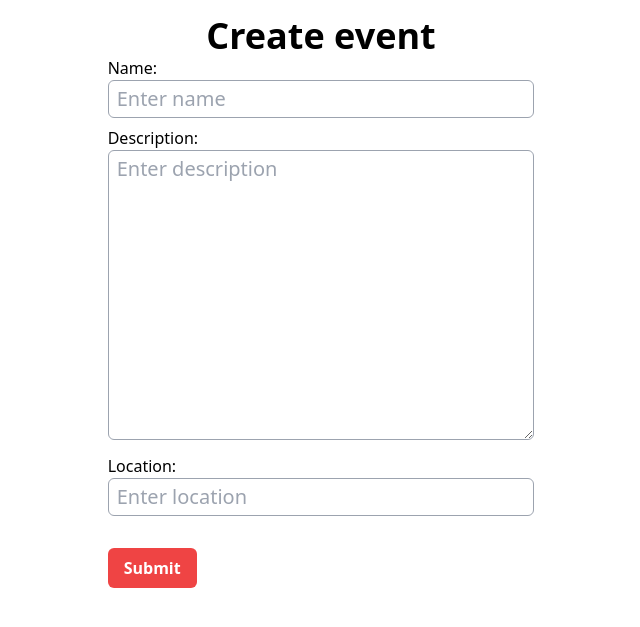
After one commit to tanvirulislam149/event_management_django, a Django app: page /events/create_event/ in a window 1280 px wide. The commit adds this page. Shown: the top 627 px of the page, without its empty margins (319-959 px from the left). Run offline with Django 5.2, Linux system fonts and the light colour scheme.

Commit message:
create event done

```diff
--- /dev/null
+++ b/events/forms.py
@@ -0,0 +1,35 @@
+from django.forms import ModelForm
+from events.models import Event
+from django.forms import widgets
+from django import forms
+
+class StyledFormMixin:
+
+    default_styles = "border border-gray-400 w-full mb-2 px-2 py-1 text-xl rounded-md"
+    def apply_styled_widgets(self):
+        for field_name, field in self.fields.items():
+            if isinstance(field.widget, forms.TextInput):
+                field.widget.attrs.update({
+                    "class": self.default_styles,
+                    "placeholder": f"Enter {field.label.lower()}"
+                })
+            elif isinstance(field.widget, forms.Textarea):
+                field.widget.attrs.update({
+                    "class": f"{self.default_styles} resize-none",
+                    "placeholder": f"Enter {field.label.lower()}",
+                    "row": 3
+                })
+
+class EventModelForm(StyledFormMixin, ModelForm):
+    class Meta:
+        model = Event
+        fields = ["name", "description", "location"]
+        widgets = {
+            "name": widgets.TextInput(),
+            "description": widgets.Textarea(),
+            "location": widgets.TextInput()
+        }
+
+    def __init__(self, *args, **kwargs):
+        super().__init__(*args, **kwargs)
+        self.apply_styled_widgets()
--- a/events/models.py
+++ b/events/models.py
@@ -9,9 +9,9 @@ class Event(models.Model):
     name = models.CharField(max_length=250)
     description = models.TextField()
     date = models.DateField(auto_now_add=True)
-    time = models.TimeField()
+    time = models.TimeField(auto_now_add=True)
     location = models.CharField(max_length=100)
-    category = models.ForeignKey(Category, on_delete=models.CASCADE, related_name="events")
+    category = models.ForeignKey(Category, on_delete=models.CASCADE, related_name="events", default = 1)
     # participants
 
 
--- /dev/null
+++ b/events/templates/create_event.html
@@ -0,0 +1,35 @@
+{% load static %}
+<!DOCTYPE html>
+<html lang="en">
+<head>
+    <meta charset="UTF-8">
+    <meta name="viewport" content="width=device-width, initial-scale=1.0">
+    <title>Create Event</title>
+    <link rel="stylesheet" href="{% static "css/style.css" %}">
+    <link rel="stylesheet" href="{% static "css/output.css" %}">
+</head>
+<body>
+    <h1 class="text-center mt-4 text-4xl font-bold">Create event</h1>
+    {% if messages %}
+    <ul class="messages">
+        {% for message in messages %}
+        <li{% if message.tags %} class="{{ message.tags }}"{% endif %}>{{ message }}</li>
+        {% endfor %}
+    </ul>
+    {% endif %}
+    <div class="w-1/3 mx-auto">
+        <form class="" method="POST">
+            {% csrf_token %}
+            {{form}}
+             {% comment %} <label for="">Name:</label>
+            <input type="text" name="" id="" class="border border-gray-400 w-full mb-2 px-2 py-1 text-xl rounded-md">
+            <label for="">Name:</label>
+            <input type="text" name="" id="" class="border border-gray-400 w-full mb-2 px-2 py-1 text-xl rounded-md">
+            <label for="">Name:</label>
+            <input type="text" name="" id="" class="border border-gray-400 w-full mb-2 px-2 py-1 text-xl rounded-md"> {% endcomment %}
+            <br>
+            <button class="px-4 py-2 rounded-md text-white font-bold bg-red-500" type="submit">Submit</button>
+        </form>
+    </div>
+</body>
+</html>
--- a/events/urls.py
+++ b/events/urls.py
@@ -1,6 +1,7 @@
 from django.urls import path
-from events.views import dashboard
+from events.views import dashboard, create_event
 
 urlpatterns = [
-    path("", dashboard)
+    path("", dashboard),
+    path("create_event/", create_event, name="create_event")
 ]
--- a/events/views.py
+++ b/events/views.py
@@ -1,4 +1,7 @@
 from django.shortcuts import render
+from events.forms import EventModelForm
+from django.shortcuts import redirect
+from django.contrib import messages
 
 # Create your views here.
 def home(request):
@@ -6,3 +9,18 @@ def home(request):
 
 def dashboard(request):
     return render(request, "dashboard.html")
+
+def create_event(request):
+    if(request.method == "POST"):
+        event_form = EventModelForm(request.POST)
+        if event_form.is_valid():
+            event_form.save()
+
+        messages.success(request, "Event saved successfully.")
+        return redirect("create_event")
+    else :
+        event_form = EventModelForm(request.GET)
+        context = {
+            "form": event_form
+        }
+        return render(request, "create_event.html", context)
--- a/static/css/output.css
+++ b/static/css/output.css
@@ -628,8 +628,26 @@ video {
   position: sticky;
 }
 
+.mx-auto {
+  margin-left: auto;
+  margin-right: auto;
+}
+
+.my-2 {
+  margin-top: 0.5rem;
+  margin-bottom: 0.5rem;
+}
+
 .mt-52 {
   margin-top: 13rem;
+}
+
+.mt-4 {
+  margin-top: 1rem;
+}
+
+.mb-2 {
+  margin-bottom: 0.5rem;
 }
 
 .block {
@@ -652,6 +670,26 @@ video {
   display: none;
 }
 
+.w-full {
+  width: 100%;
+}
+
+.w-screen {
+  width: 100vw;
+}
+
+.w-96 {
+  width: 24rem;
+}
+
+.w-1\/2 {
+  width: 50%;
+}
+
+.w-1\/3 {
+  width: 33.333333%;
+}
+
 .border-collapse {
   border-collapse: collapse;
 }
@@ -664,13 +702,71 @@ video {
   align-content: flex-start;
 }
 
+.rounded-md {
+  border-radius: 0.375rem;
+}
+
 .border {
   border-width: 1px;
 }
 
-.bg-amber-500 {
+.border-2 {
+  border-width: 2px;
+}
+
+.border-black {
+  --tw-border-opacity: 1;
+  border-color: rgb(0 0 0 / var(--tw-border-opacity, 1));
+}
+
+.border-red-600 {
+  --tw-border-opacity: 1;
+  border-color: rgb(220 38 38 / var(--tw-border-opacity, 1));
+}
+
+.border-gray-500 {
+  --tw-border-opacity: 1;
+  border-color: rgb(107 114 128 / var(--tw-border-opacity, 1));
+}
+
+.border-gray-400 {
+  --tw-border-opacity: 1;
+  border-color: rgb(156 163 175 / var(--tw-border-opacity, 1));
+}
+
+.bg-red-300 {
   --tw-bg-opacity: 1;
-  background-color: rgb(245 158 11 / var(--tw-bg-opacity, 1));
+  background-color: rgb(252 165 165 / var(--tw-bg-opacity, 1));
+}
+
+.bg-red-500 {
+  --tw-bg-opacity: 1;
+  background-color: rgb(239 68 68 / var(--tw-bg-opacity, 1));
+}
+
+.px-2 {
+  padding-left: 0.5rem;
+  padding-right: 0.5rem;
+}
+
+.py-1 {
+  padding-top: 0.25rem;
+  padding-bottom: 0.25rem;
+}
+
+.px-3 {
+  padding-left: 0.75rem;
+  padding-right: 0.75rem;
+}
+
+.px-4 {
+  padding-left: 1rem;
+  padding-right: 1rem;
+}
+
+.py-2 {
+  padding-top: 0.5rem;
+  padding-bottom: 0.5rem;
 }
 
 .text-center {
@@ -682,6 +778,11 @@ video {
   line-height: 2.5rem;
 }
 
+.text-xl {
+  font-size: 1.25rem;
+  line-height: 1.75rem;
+}
+
 .font-bold {
   font-weight: 700;
 }
@@ -691,6 +792,11 @@ video {
   color: rgb(220 38 38 / var(--tw-text-opacity, 1));
 }
 
+.text-white {
+  --tw-text-opacity: 1;
+  color: rgb(255 255 255 / var(--tw-text-opacity, 1));
+}
+
 .filter {
   filter: var(--tw-blur) var(--tw-brightness) var(--tw-contrast) var(--tw-grayscale) var(--tw-hue-rotate) var(--tw-invert) var(--tw-saturate) var(--tw-sepia) var(--tw-drop-shadow);
 }
--- /dev/null
+++ b/static/css/style.css
@@ -0,0 +1,3 @@
+ul.errorlist {
+  display: none;
+}
```
